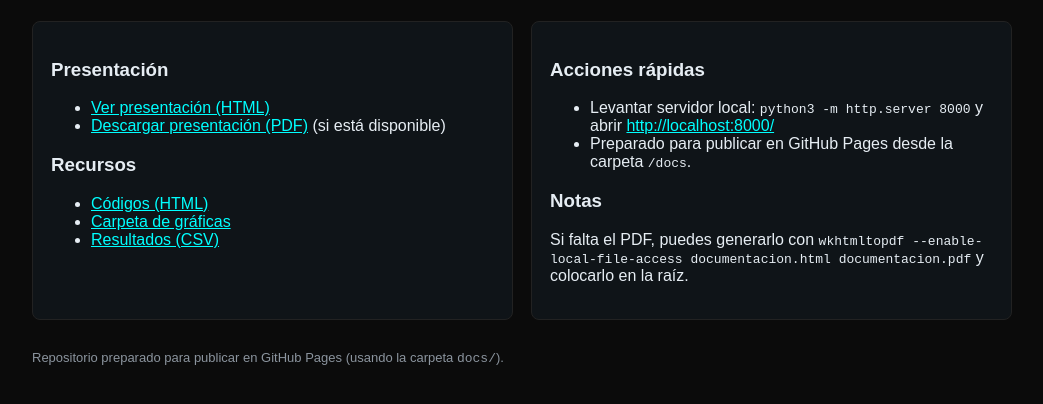
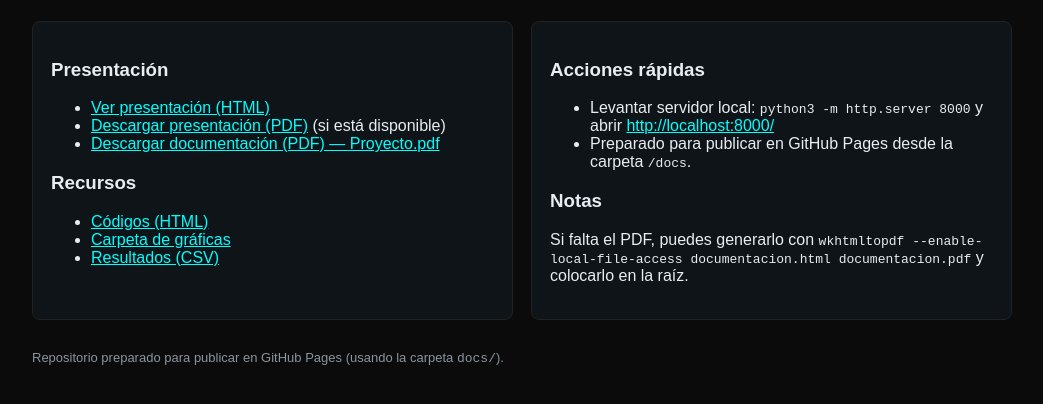
Before and after one commit to Spiderhack222/proyecto, a plain HTML site: page docs/index.html in a window 1280 px wide. Shown: the part 110-514 px from the top of the page, without its empty margins (118-1161 px from the left). Drawn offline with Linux system fonts and the light colour scheme.

Commit message:
docs: add documentacion_2.pdf and link on index

```diff
--- a/docs/index.html
+++ b/docs/index.html
@@ -22,6 +22,7 @@
         <ul>
           <li><a href="documentacion.html">Ver presentación (HTML)</a></li>
           <li><a href="documentacion.pdf">Descargar presentación (PDF)</a> (si está disponible)</li>
+           <li><a href="documentacion_2.pdf">Descargar documentación (PDF) — Proyecto.pdf</a></li>
         </ul>
         <h3>Recursos</h3>
         <ul>
```
Also changed, not shown: 1 other file.
